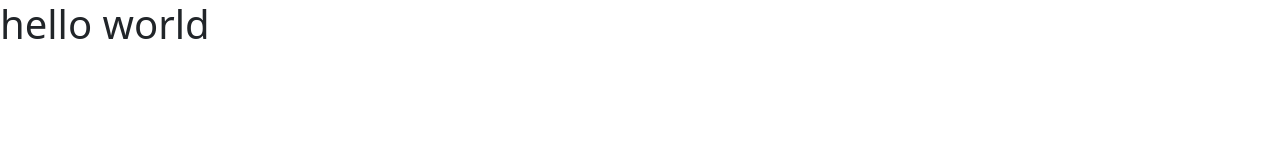
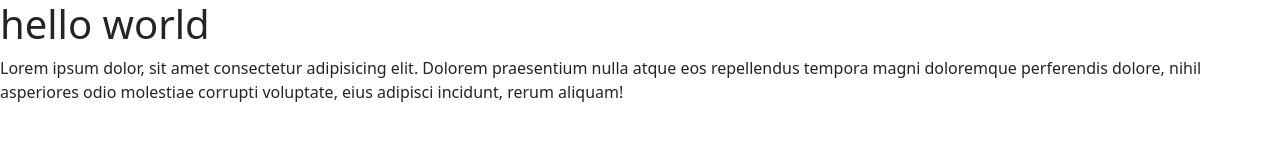
Before and after one commit to Miragehuh/npmandgit, a website: page index.html in a window 1280 px wide. Drawn offline with nearby package versions, Linux system fonts and the light colour scheme.

Commit message:
added a paragraph w/ lorem

```diff
--- a/index.html
+++ b/index.html
@@ -8,5 +8,6 @@
 </head>
 <body>
     <h1>hello world</h1>
+    <p>Lorem ipsum dolor, sit amet consectetur adipisicing elit. Dolorem praesentium nulla atque eos repellendus tempora magni doloremque perferendis dolore, nihil asperiores odio molestiae corrupti voluptate, eius adipisci incidunt, rerum aliquam!</p>
 </body>
 </html>
```
